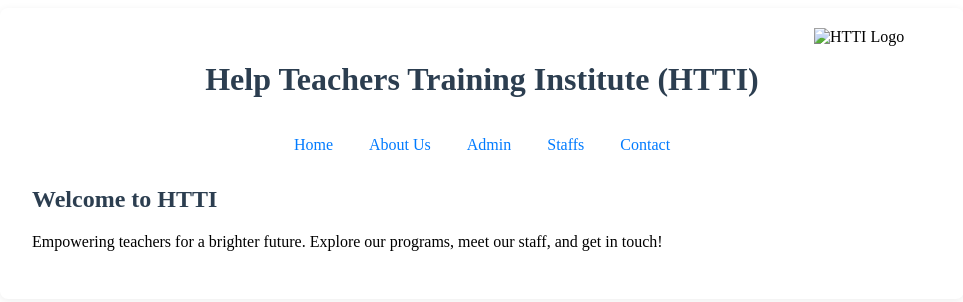
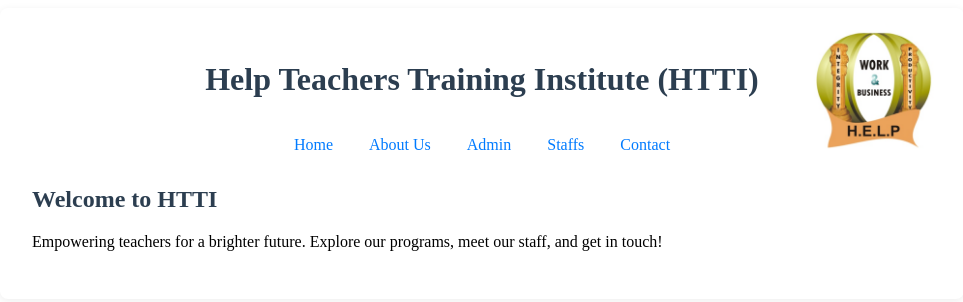
Before and after one commit to Jerry2001397/Help-Teachers-Training-Institute-HTTI, a plain HTML site: page index.html in a window 1280 px wide. Shown: the whole page, without its empty margins (158-1121 px from the left). Drawn offline with Linux system fonts and the light colour scheme.

Commit message:
Update index.html

```diff
--- a/index.html
+++ b/index.html
@@ -9,7 +9,7 @@
 <body>
   <div class="container">
     <header class="header">
-      <img src="../src/assets/help-logo.png" alt="HTTI Logo" class="logo logo-topright" />
+      <img src="/help-logo.png" alt="HTTI Logo" class="logo logo-topright" />
       <h1>Help Teachers Training Institute (HTTI)</h1>
       <nav>
         <a href="home.html">Home</a>
```
